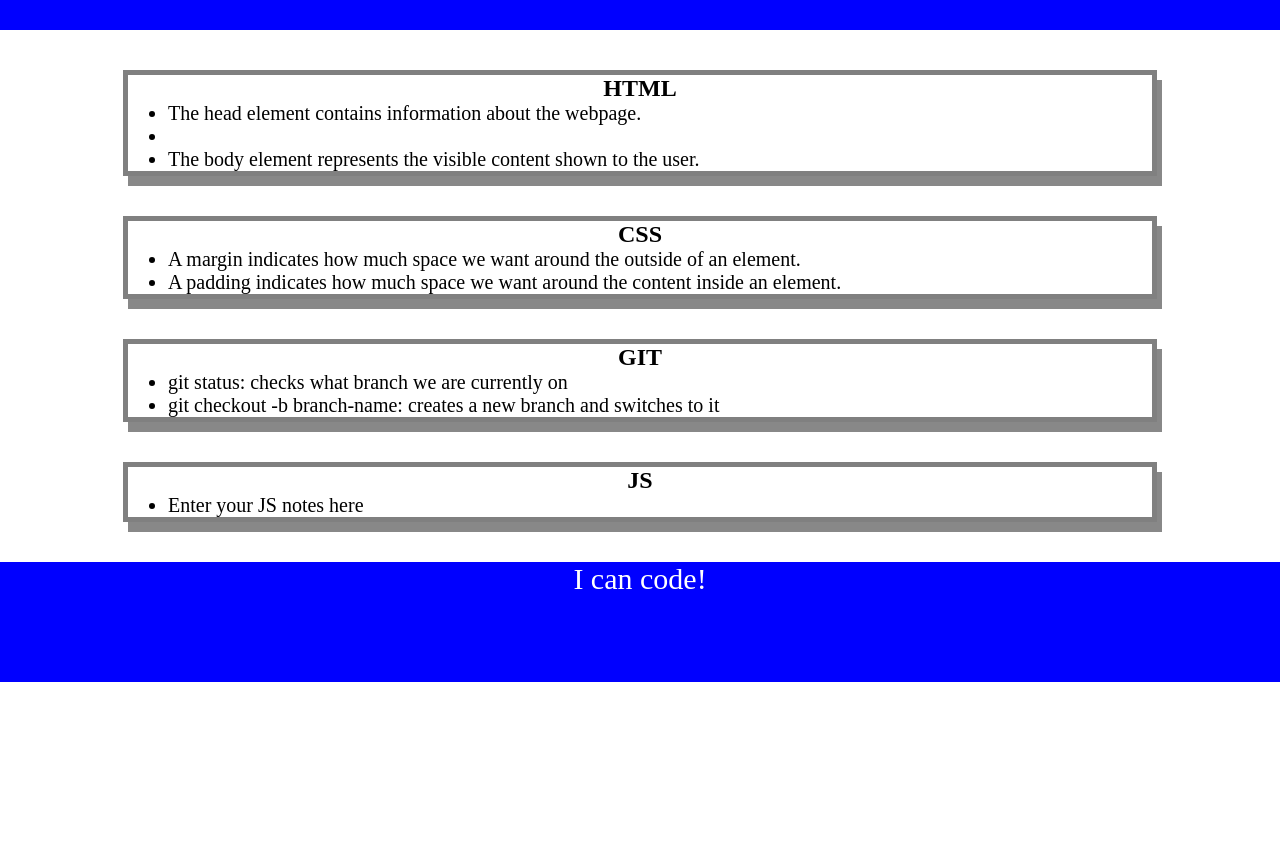
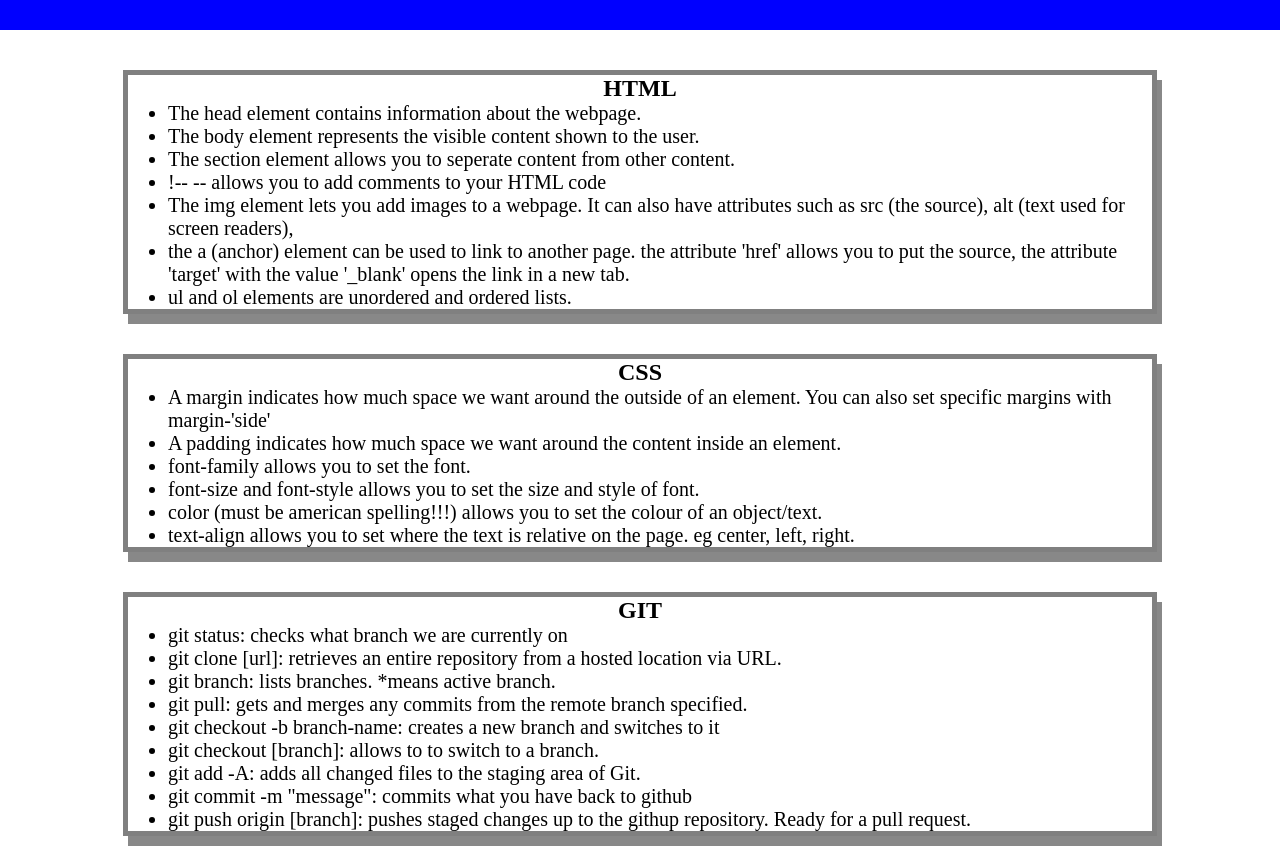
Before and after one commit to GHOSTDADS/prework-study-guide, a plain HTML site: page index.html in a window 1280 px wide. Shown: the part 90-952 px from the top of the page. Before the commit the page ends 800 px from the top, so only its background shows below. Drawn offline with Linux system fonts and the light colour scheme.

Commit message:
added code to the HTML file

```diff
--- a/index.html
+++ b/index.html
@@ -17,16 +17,26 @@
         <h2>HTML</h2>
         <ul>
           <li>The head element contains information about the webpage.</li>
-          <li></li>
           <li>The body element represents the visible content shown to the user.</li>
+          <li>The section element allows you to seperate content from other content.</li>
+          <li> !-- -- allows you to add comments to your HTML code </li>
+          <li>The img element lets you add images to a webpage. It can also have attributes such as src (the source), alt (text used for screen readers),    </li>
+          <li>the a (anchor) element can be used to link to another page. the attribute 'href' allows you to put the source, the attribute 'target' with the value '_blank' opens the link in a new tab.</li>
+          <li> ul and ol elements are unordered and ordered lists.    </li>
+
+
         </ul>
       </section>
 
       <section class="card" id="css-section">
         <h2>CSS</h2>
           <ul>
-            <li>A margin indicates how much space we want around the outside of an element.</li>
+            <li>A margin indicates how much space we want around the outside of an element. You can also set specific margins with margin-'side'</li>
             <li>A padding indicates how much space we want around the content inside an element.</li>
+            <li>font-family allows you to set the font.</li>
+            <li>font-size and font-style allows you to set the size and style of font.</li>
+            <li>color (must be american spelling!!!) allows you to set the colour of an object/text.</li>
+            <li>text-align allows you to set where the text is relative on the page. eg center, left, right.</li>
           </ul>
       </section>
 
@@ -34,7 +44,14 @@
         <h2>GIT</h2>
         <ul>
           <li>git status: checks what branch we are currently on</li>
+          <li>git clone [url]: retrieves an entire repository from a hosted location via URL.</li>
+          <li>git branch: lists branches. *means active branch.</li>
+          <li>git pull: gets and merges any commits from the remote branch specified.</li>
           <li>git checkout -b branch-name: creates a new branch and switches to it</li>
+          <li>git checkout [branch]: allows to to switch to a branch.</li>
+          <li>git add -A: adds all changed files to the staging area of Git.</li>
+          <li>git commit -m "message": commits what you have back to github</li>
+          <li>git push origin [branch]: pushes staged changes up to the githup repository. Ready for a pull request.</li>
         </ul>
       </section>
 
```
